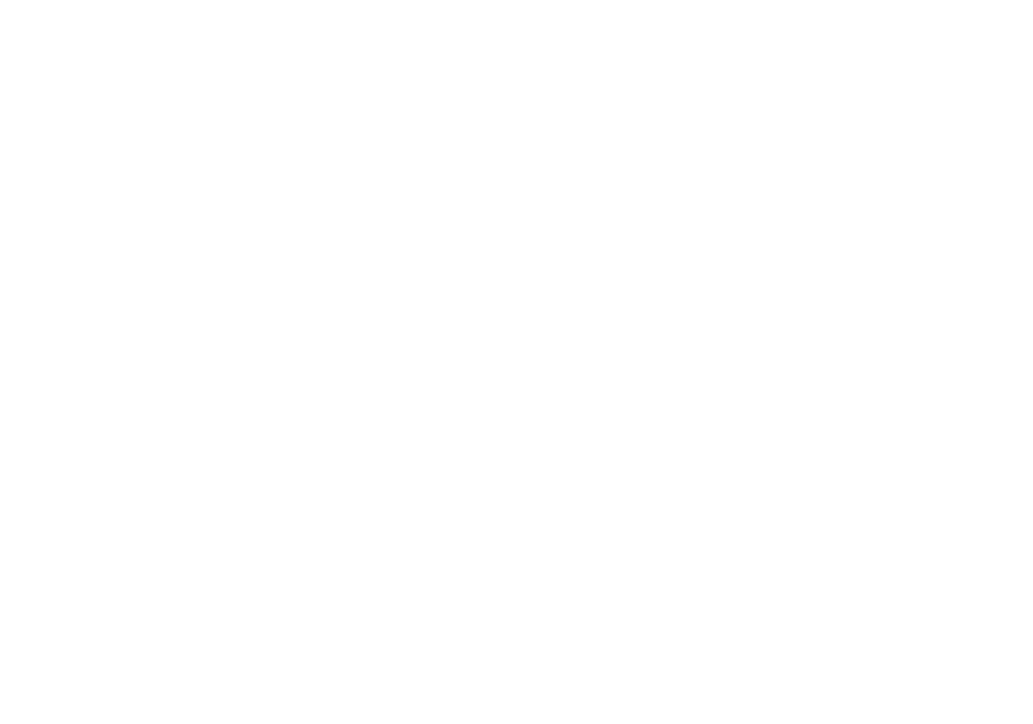
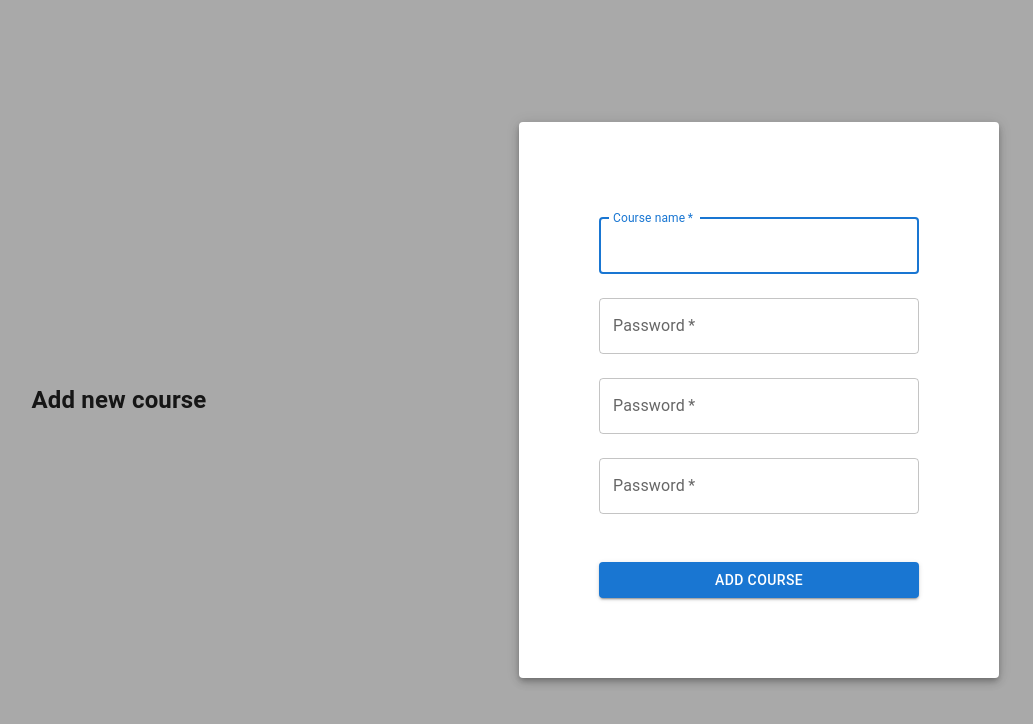
Before and after one commit to mateuszdybich1/TrainingsApp, a React (Create React App) app: page /addcourse in a window 1280 px wide. Before the commit this address had no page. Shown: the top 724 px of the page, without its empty margins (201-1234 px from the left). Built offline with nearby package versions, Linux system fonts and the light colour scheme.

Commit message:
Create Add Course page

```diff
--- /dev/null
+++ b/src/AddCourse/AddCourse.tsx
@@ -0,0 +1,106 @@
+import * as React from 'react';
+import Avatar from '@mui/material/Avatar';
+import Button from '@mui/material/Button';
+import CssBaseline from '@mui/material/CssBaseline';
+import TextField from '@mui/material/TextField';
+import Box from '@mui/material/Box';
+import Container from '@mui/material/Container';
+import { FormEvent, useState } from 'react';
+import { Paper } from '@mui/material';
+
+
+
+export default function AddCourse()
+{
+
+    function handleSubmit(event: FormEvent<HTMLFormElement>): void {
+        throw new Error('Function not implemented.');
+    }
+    return (
+    <Container disableGutters maxWidth={false} sx={{display:'flex', height:'100vh', backgroundColor:'darkgrey'}}>
+        <Box  width={'100%'} sx={{ display:'flex', justifyContent:'center', alignItems:'center'}}>
+            <h2>Add new course</h2>
+
+
+        </Box>
+
+        <Box  width={'100%'} sx={{ display:'flex', justifyContent:'center', alignItems:'center'}}>
+
+                <Box sx={{
+                        display: 'flex',
+                        flexDirection: 'column',
+                        alignItems: 'center',
+                        margin:10
+                    }}>
+                        <Paper elevation={5}>
+                            <CssBaseline />
+                            <Box
+                            sx={{
+                                display: 'flex',
+                                flexDirection: 'column',
+                                alignItems: 'center',
+                            }}
+                            >
+                            <Box component="form" onSubmit={handleSubmit} noValidate sx={{padding:10}}>
+                                <TextField
+                                    margin="normal"
+                                    required
+                                    fullWidth
+                                    id="name"
+                                    label="Course name"
+                                    name="name"
+                                    autoFocus
+                                />
+                                <TextField
+                                    margin="normal"
+                                    required
+                                    fullWidth
+                                    name="password"
+                                    label="Password"
+                                    type="password"
+                                    id="1"
+                                    autoComplete="current-password"
+                                />
+                                <TextField
+                                    margin="normal"
+                                    required
+                                    fullWidth
+                                    name="password"
+                                    label="Password"
+                                    type="password"
+                                    id="2"
+                                    autoComplete="current-password"
+                                />
+                                <TextField
+                                    margin="normal"
+                                    required
+                                    fullWidth
+                                    name="password"
+                                    label="Password"
+                                    type="password"
+                                    id="password"
+                                    autoComplete="current-password"
+                                />
+                                <Button
+                                type="submit"
+                                fullWidth
+                                variant="contained"
+                                sx={{ mt: 5 }}
+                                >
+                                Add Course
+                                </Button>
+
+                            </Box>
+                            </Box>
+                    </Paper>
+                    </Box>
+
+        </Box>
+     </Container>
+
+
+    );
+
+
+
+}
--- a/src/Dashboard/Dashboard.tsx
+++ b/src/Dashboard/Dashboard.tsx
@@ -154,23 +154,16 @@
 
             <ListItemButton>
               <ListItemIcon>
-                <PeopleIcon />
+              <BarChartIcon />
               </ListItemIcon>
               <ListItemText primary="Courses" />
             </ListItemButton>
 
             <ListItemButton component={Link} href="/signin">
               <ListItemIcon>
-                <BarChartIcon />
+              <PeopleIcon />
               </ListItemIcon>
               <ListItemText primary="Sign In" />
-            </ListItemButton>
-
-            <ListItemButton component={Link} href="/signup">
-              <ListItemIcon>
-                <LayersIcon />
-              </ListItemIcon>
-              <ListItemText primary="Sign Up" />
             </ListItemButton>
           </List>
         </Drawer>
--- a/src/SignIn/SignIn.tsx
+++ b/src/SignIn/SignIn.tsx
@@ -44,7 +44,6 @@
 
         if(isEmailValid && isPasswordValid)
         {
-
 
             console.log({
             email: data.get('email'),
--- a/src/index.tsx
+++ b/src/index.tsx
@@ -6,6 +6,7 @@
 import MainPage from './Dashboard/Dashboard';
 import SignUp from './SignUp/SignUp';
 import SignIn from './SignIn/SignIn';
+import AddCourse from './AddCourse/AddCourse';
 
 const root = ReactDOM.createRoot(
   document.getElementById('root') as HTMLElement
@@ -17,6 +18,7 @@
         <Route path='/' element={<MainPage/>}/>
         <Route path='/signup' element={<SignUp/>}/>
         <Route path='/signin' element={<SignIn/>}/>
+        <Route path='/addcourse' element={<AddCourse/>}/>
       </Routes>
     </BrowserRouter>
   </React.StrictMode>
```
